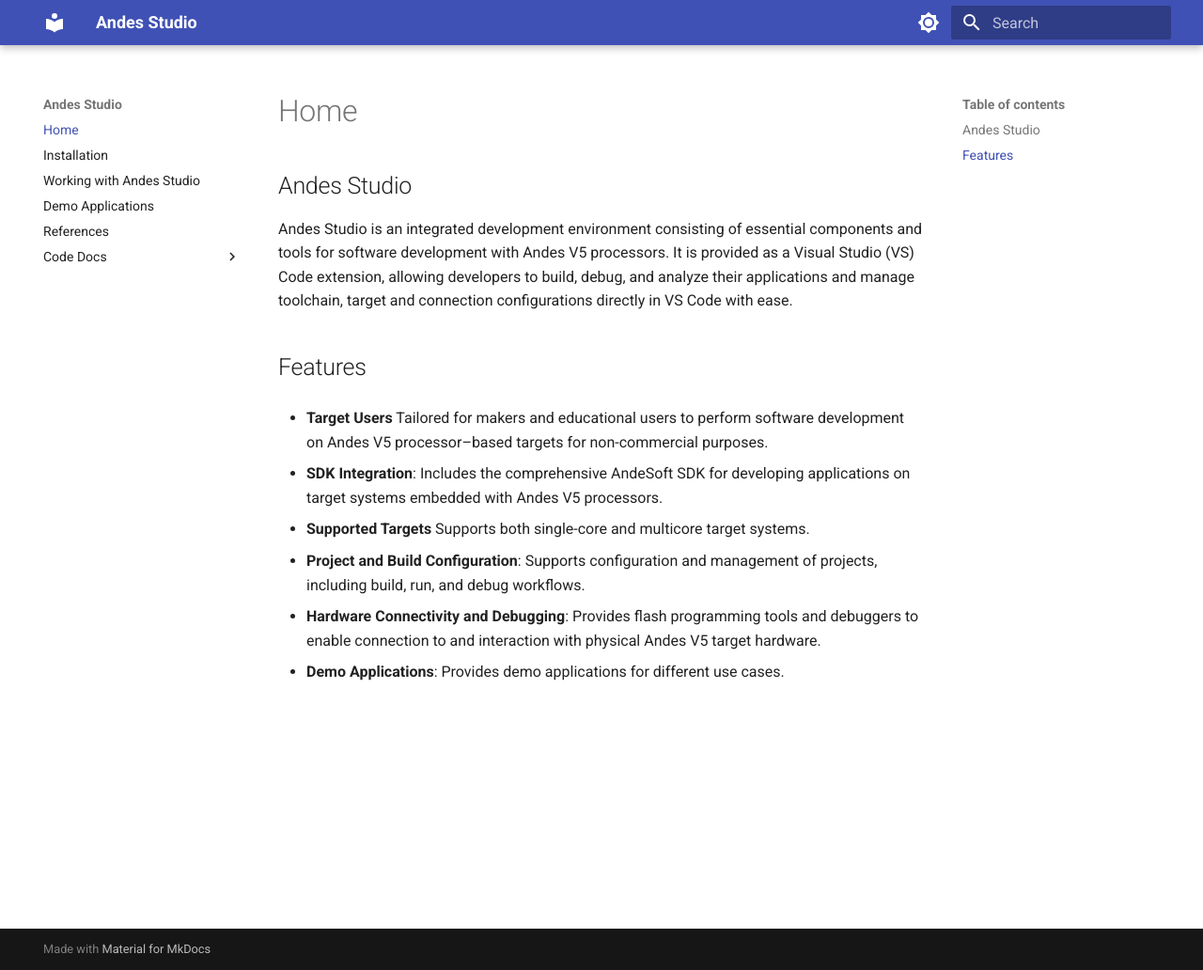
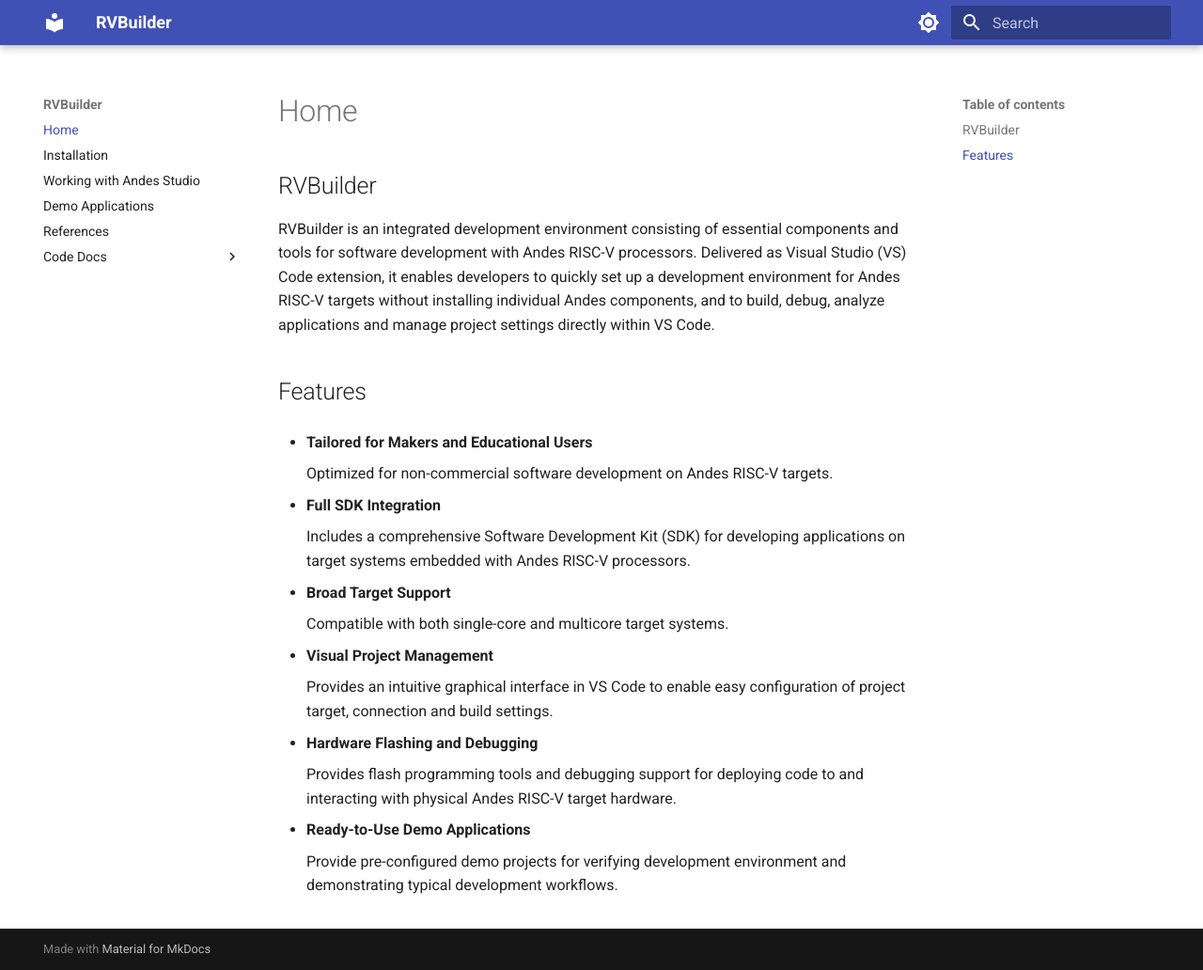
Before and after one commit to obscuredarling/qwpo4578, an MkDocs documentation site: the page built from docs/index.md, in a window 1280 px wide and 1032 px high. Shown: the whole window at 94% size. Built offline with MkDocs 1.6.1 and Material for MkDocs 9.7.7, drawn with Linux system fonts in a browser that asks for light colours.

```diff
--- a/docs/index.md
+++ b/docs/index.md
@@ -1,22 +1,28 @@
-## Andes Studio
-Andes Studio is an integrated development environment consisting of essential components and tools for software development with Andes V5 processors. It is provided as a Visual Studio (VS) Code extension, allowing developers to build, debug, and analyze their applications and manage toolchain, target and connection configurations directly in VS Code with ease.
+## RVBuilder
+RVBuilder is an integrated development environment consisting of essential components and tools for software development with Andes RISC-V processors. Delivered as Visual Studio (VS) Code extension, it enables developers to quickly set up a development environment  for Andes RISC-V targets without installing individual Andes components, and to build, debug, analyze applications and manage project settings directly within VS Code.
 
 
 ## Features
-- **Target Users**
-  Tailored for makers and educational users to perform software development on Andes V5 processor–based targets for non-commercial purposes.
+- **Tailored for Makers and Educational Users**
 
-- **SDK Integration**:
-  Includes the comprehensive AndeSoft SDK for developing applications on target systems embedded with Andes V5 processors.
+    Optimized for non-commercial software development on Andes RISC-V targets.
 
-- **Supported Targets**
-  Supports both single-core and multicore target systems.
+- **Full SDK Integration**
 
-- **Project and Build Configuration**:
-  Supports configuration and management of projects, including build, run, and debug workflows.
+    Includes a comprehensive Software Development Kit (SDK) for developing applications on target systems embedded with Andes RISC-V processors.
 
-- **Hardware Connectivity and Debugging**:
-    Provides flash programming tools and debuggers to enable connection to and interaction with physical Andes V5 target hardware.
+- **Broad Target Support**
 
-- **Demo Applications**:
-    Provides demo applications for different use cases.
+    Compatible with both single-core and multicore target systems.
+
+- **Visual Project Management**
+
+    Provides an intuitive graphical interface in VS Code to enable easy configuration of project target, connection and build settings.
+
+- **Hardware Flashing and Debugging**
+
+    Provides flash programming tools and debugging support for deploying code to and interacting with physical Andes RISC-V target hardware.
+
+- **Ready-to-Use Demo Applications**
+
+    Provide pre-configured demo projects for verifying development environment and demonstrating typical development workflows.
--- a/mkdocs.yml
+++ b/mkdocs.yml
@@ -1,4 +1,4 @@
-site_name: Andes Studio
+site_name: RVBuilder
 site_url: https://obscuredarling.github.io/qwpo4578/
 
 theme:
```
Also changed, not shown: docs/Installation.md (+12 -12 lines), docs/images/Andes_Studio_Settings.png (deleted), docs/images/Andes_Studio_install.png (deleted), docs/images/RVBuilder_home.png (added), docs/images/RVBuilder_icon.png (renamed from docs/images/Andes_Studio_icon.png), docs/images/RVBuilder_settings.png (added).
